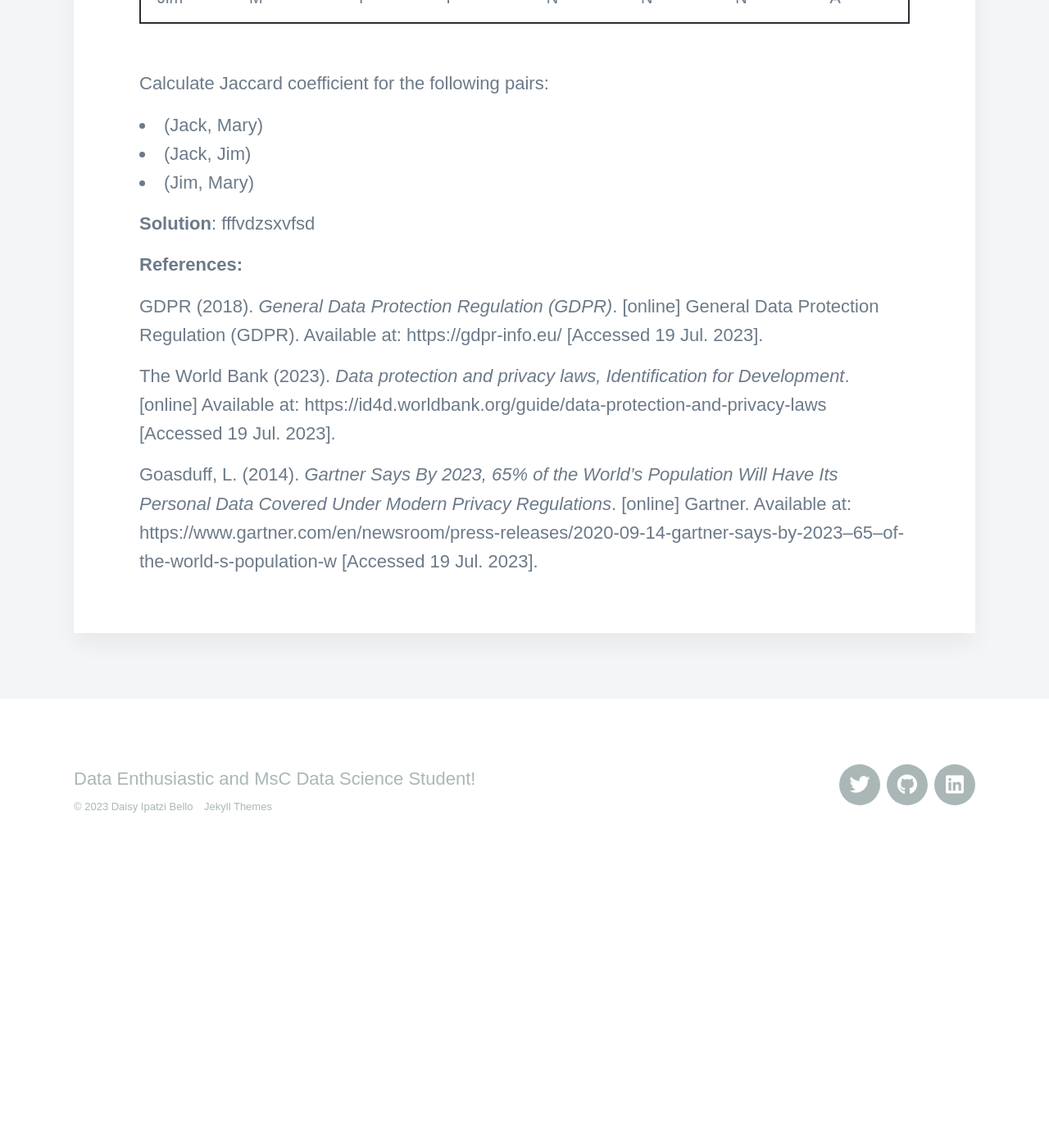
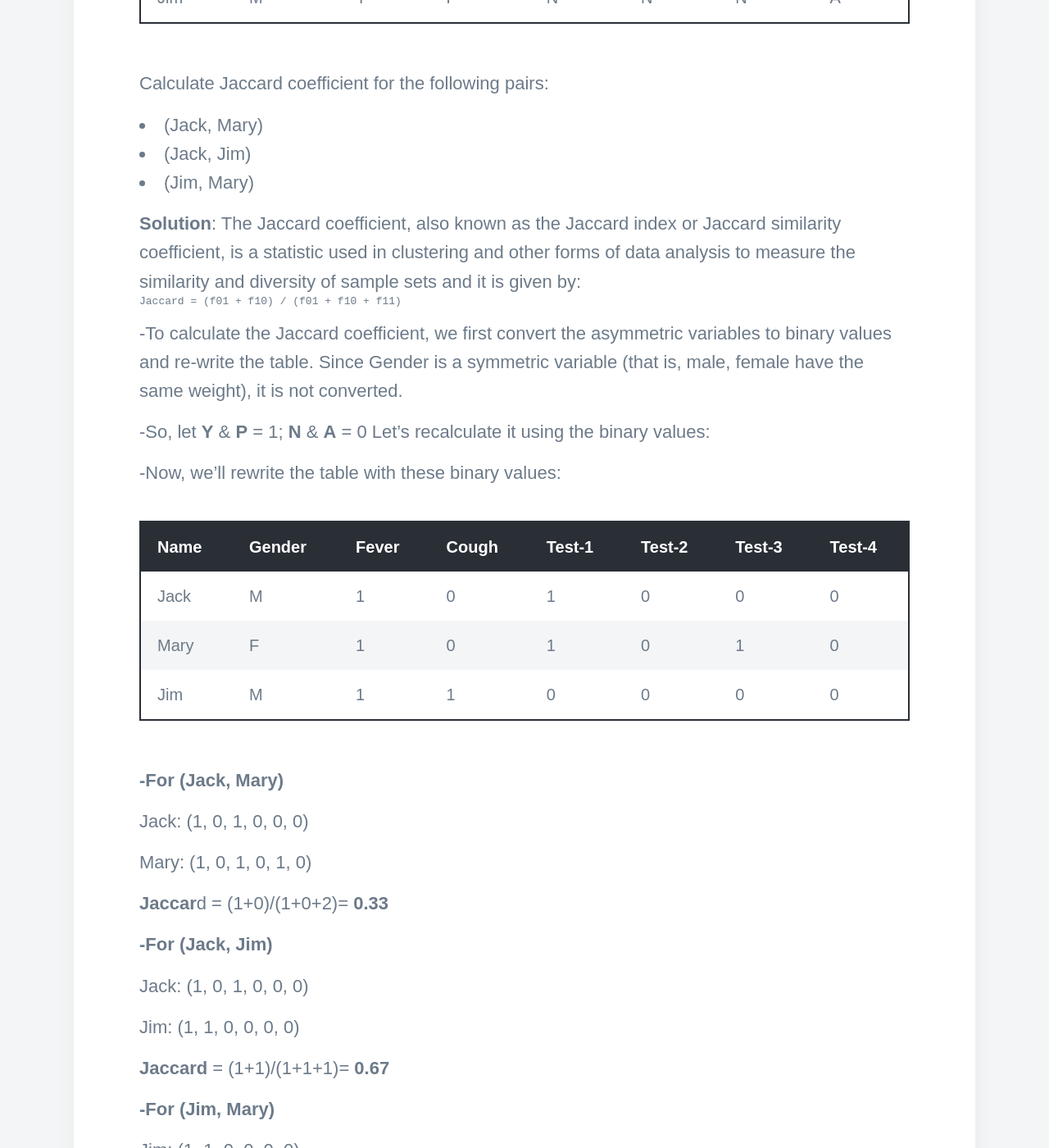
Before and after one commit to DaisyIpatzi/daisyipatzi.github.io, a Jekyll site: the page built from _posts/2023-12-27-Jaccard-moduleML.md, in a window 1280 px wide and 1400 px high, scrolled down 949 px. Shown: the whole window at 82% size. Built offline with Jekyll 4.4.1, drawn with Linux system fonts in a browser that asks for light colours; nearby versions of some CDN libraries; some web fonts are replaced; before the commit the page ends 2019 px from its top, so only the background shows below that; some of the changed text lies outside the part shown.

Commit message:
Update 2023-12-27-Jaccard-moduleML.md

````diff
--- a/_posts/2023-12-27-Jaccard-moduleML.md
+++ b/_posts/2023-12-27-Jaccard-moduleML.md
@@ -21,12 +21,53 @@ Calculate Jaccard coefficient for the following pairs:
 - (Jack, Jim)
 - (Jim, Mary)
 
-**Solution**: fffvdzsxvfsd
+**Solution**: The Jaccard coefficient, also known as the Jaccard index or Jaccard similarity coefficient, is a statistic used in clustering and other forms of data analysis to measure the similarity and diversity of sample sets and it is given by:
+```math
+Jaccard = (f01 + f10) / (f01 + f10 + f11)
+```
+-To calculate the Jaccard coefficient, we first convert the asymmetric variables to binary values and re-write the table. Since Gender is a symmetric variable (that is, male, female have the same weight), it is not converted.
 
-**References:**
+-So, let **Y** & **P** = 1; **N** & **A** = 0 Let's recalculate it using the binary values:
 
-GDPR (2018). _General Data Protection Regulation (GDPR)_. [online] General Data Protection Regulation (GDPR). Available at: https://gdpr-info.eu/ [Accessed 19 Jul. 2023].
+-Now, we'll rewrite the table with these binary values:
 
-The World Bank (2023). _Data protection and privacy laws, Identification for Development_. [online] Available at: https://id4d.worldbank.org/guide/data-protection-and-privacy-laws [Accessed 19 Jul. 2023].
+  |   Name  | Gender | Fever | Cough | Test-1 | Test-2 | Test-3 | Test-4 |
+  | ------- | ------ | ----- | ----- | ------ | ------ | ------ | ------ |
+  |   Jack  |   M    |   1   |   0   |   1    |   0    |   0    |   0    |
+  |   Mary  |   F    |   1   |   0   |   1    |   0    |   1    |   0    |
+  |   Jim   |   M    |   1   |   1   |   0    |   0    |   0    |   0    |
 
-Goasduff, L. (2014). _Gartner Says By 2023, 65% of the World’s Population Will Have Its Personal Data Covered Under Modern Privacy Regulations_. [online] Gartner. Available at: https://www.gartner.com/en/newsroom/press-releases/2020-09-14-gartner-says-by-2023--65--of-the-world-s-population-w [Accessed 19 Jul. 2023].
+**-For (Jack, Mary)**
+
+  Jack: (1, 0, 1, 0, 0, 0)
+
+  Mary: (1, 0, 1, 0, 1, 0)
+
+  **Jaccar**d = (1+0)/(1+0+2)= **0.33**
+
+**-For (Jack, Jim)**
+
+  Jack: (1, 0, 1, 0, 0, 0)
+
+  Jim:  (1, 1, 0, 0, 0, 0)
+
+  **Jaccard** = (1+1)/(1+1+1)= **0.67**
+
+  **-For (Jim, Mary)**
+
+  Jim:  (1, 1, 0, 0, 0, 0)
+
+  Mary: (1, 0, 1, 0, 1, 0)
+
+  **Jaccard** = (2+1)/(2+1+1)= **0.75**
+
+
+**Conclusions**
+
+-Jack and Mary have a Jaccard coefficient of 0.33, which means that they have a relatively low degree of similarity in their test results. Only 33% of the binary attributes are the same between them.
+
+-Jack and Jim have a Jaccard coefficient of 0.67, indicating a higher degree of similarity compared to Jack and Mary. 67% of their binary attributes match, suggesting a moderate level of similarity.
+
+-Jim and Mary have the highest Jaccard coefficient among the pairs, with a value of 0.75. This suggests a relatively high degree of similarity in their test results, with 75% of their binary attributes being the same.
+
+Note that, in practical applications, a Jaccard coefficient of 1 is often used to represent complete similarity or a perfect match between two sets.
````
